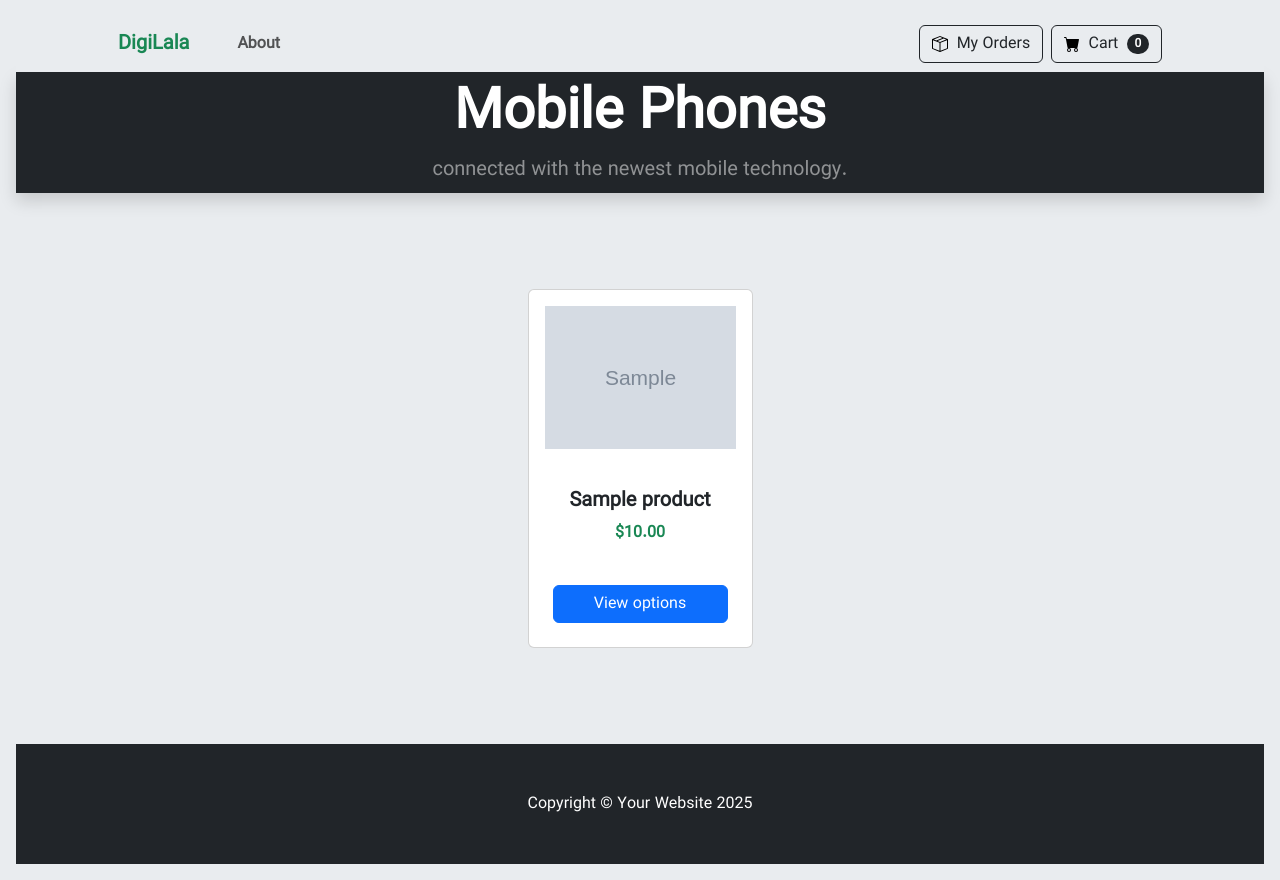
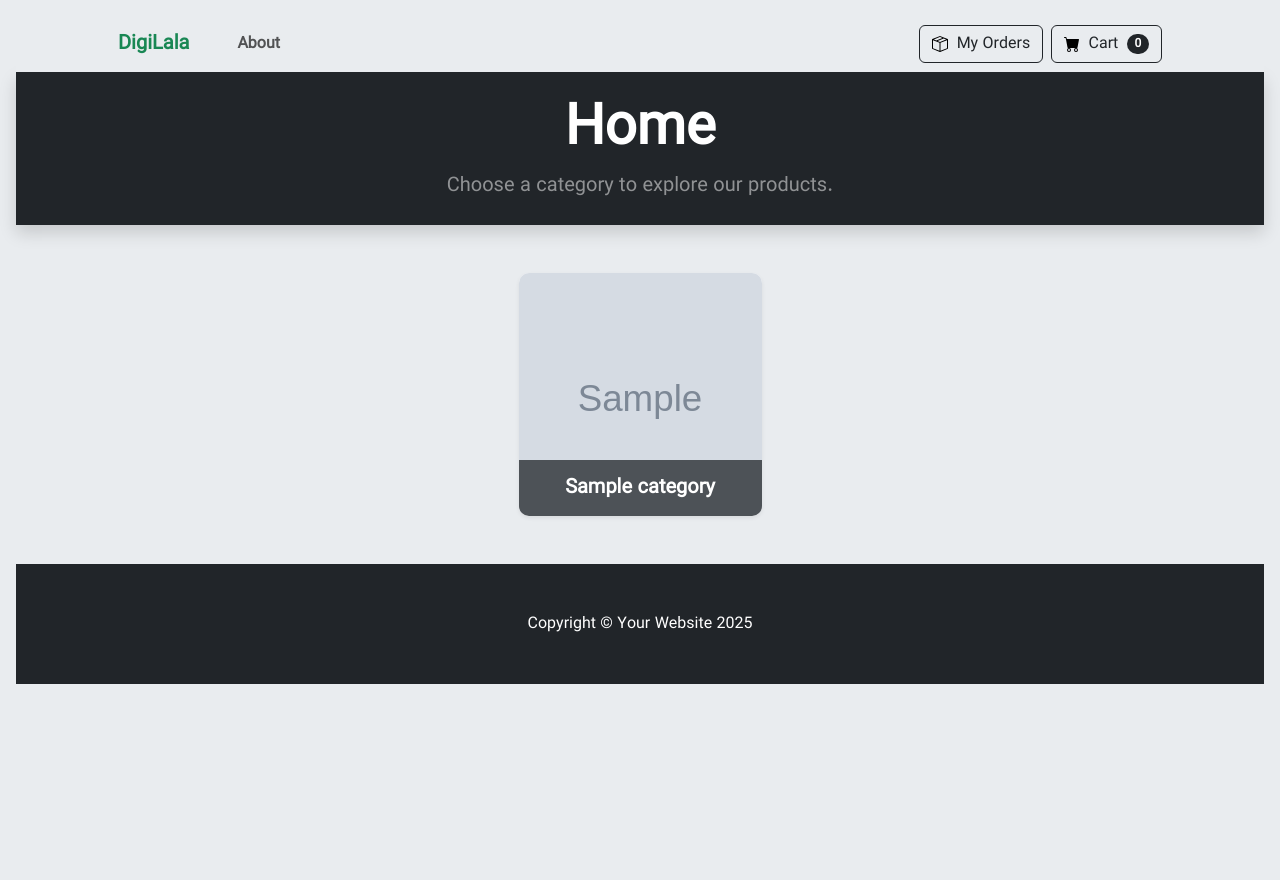
Before and after one commit to AmirPR0/django-ecommerce, a Django app: page / in a window 1280 px wide. After the commit the page ends 684 px from the top, so only its background shows below. Run offline with Django 5.2, Linux system fonts and the light colour scheme; tables that the repository leaves empty hold one stand-in row (values such as "Sample post"); grey boxes marked "Sample" are stand-in pictures; some libraries are stand-ins or nearby versions; some web fonts are replaced.

Commit message:
Complete category and product management

```diff
--- a/shop/static/shop/css/index.css
+++ b/shop/static/shop/css/index.css
@@ -1,8 +1,29 @@
 .card {
-    transition: all 0.3s ease;
+    transition: transform 0.3s ease, box-shadow 0.3s ease;
+    border-radius: 10px;
+    overflow: hidden;
 }
 
 .card:hover {
     transform: translateY(-5px);
-    box-shadow: 0 10px 25px black;
+    box-shadow: 0 10px 25px rgba(0, 0, 0, 0.2);
 }
+
+
+/* Product Images */
+
+.card-img-top {
+    height: 250px;
+    object-fit: cover;
+}
+
+
+/* Category Images */
+
+.ratio img {
+    transition: transform 0.3s ease;
+}
+
+.card:hover .ratio img {
+    transform: scale(1.05);
+}
--- a/shop/templates/shop/index.html
+++ b/shop/templates/shop/index.html
@@ -7,26 +7,49 @@
 <link rel="stylesheet" href="{% static "shop/css/index.css" %}">
 {% endblock css_files %}
 
-{% block page_title %}{% endblock page_title %}
+{% block page_title %}
+
+    {% if category %}
+        {{ category.name }}
+    {% else %}
+        Home
+    {% endif %}
+
+{% endblock page_title %}
 
 {% block page_content %}
 
-<!-- Header-->
-<header class="bg-dark py-1 bg-dark shadow">
-    <div class="container px-4 px-lg-5 my-1">
+
+{% if category %}
+
+    <!-- Category Header -->
+
+    <header class="bg-dark py-4 shadow">
+
+        <div class="container px-4 px-lg-5">
+
             <div class="text-center text-white">
-            <h1 class="display-4 fw-bolder">Mobile Phones</h1>
+
+                <h1 class="display-4 fw-bolder">
+                    {{ category.name }}
+                </h1>
 
                 <p class="lead fw-normal text-white-50 mb-0">
-                connected with the newest mobile technology.
+                    Explore products in this category.
                 </p>
+
             </div>
+
         </div>
+
     </header>
 
-<!-- Section-->
+
+    <!-- Category Products -->
+
     <section class="py-5">
-    <div class="container px-4 px-lg-5 mt-5">
+
+        <div class="container px-4 px-lg-5">
 
             <div class="row gx-4 gx-lg-5 row-cols-2 row-cols-md-3 row-cols-xl-4 justify-content-center">
 
@@ -34,42 +57,60 @@
 
                     <div class="col mb-5">
 
-                    <div class="card h-100 {% if product.remaining_stock == 0 %}opacity-50{% endif %}">
+                        <div class="card h-100 shadow-sm
+                            {% if product.remaining_stock == 0 %}
+                                opacity-50
+                            {% endif %}
+                        ">
 
-                        <!-- Product image-->
+                            <!-- Product Image -->
+
+                            {% if product.image %}
+
                                 <img
-                            class="card-img-top p-3"
+                                    class="card-img-top"
                                     src="{{ product.image.url }}"
                                     alt="{{ product.name }}"
-                        />
+                                >
 
-                        <!-- Product details-->
+                            {% else %}
+
+                                <div class="bg-secondary text-white d-flex align-items-center justify-content-center"
+                                     style="height: 250px;">
+
+                                    <i class="bi bi-image fs-1"></i>
+
+                                </div>
+
+                            {% endif %}
+
+
+                            <!-- Product Details -->
+
                             <div class="card-body p-4">
 
                                 <div class="text-center">
 
-                                <!-- Product name-->
                                     <h5 class="fw-bolder">
                                         {{ product.name }}
                                     </h5>
 
-                                <!-- Product price-->
-                                <p class="text-success fw-bold mt-2">
-                                    ${{ product.price }}
+                                    <p class="mb-2">
+                                        {{ product.price }}
                                     </p>
 
-                                <!-- Stock status-->
-                                {% if product.remaining_stock == 0 %}
 
-                                    <p class="text-danger fw-bold">
+                                    {% if product.remaining_stock > 0 and product.remaining_stock <= 5 %}
+
+                                        <small class="text-warning fw-bold">
+                                            Only {{ product.remaining_stock }} left
+                                        </small>
+
+                                    {% elif product.remaining_stock == 0 %}
+
+                                        <small class="text-danger fw-bold">
                                             Out of stock
-                                    </p>
-
-                                {% elif product.remaining_stock <= 5 %}
-
-                                    <p class="text-warning fw-bold">
-                                        Only {{ product.remaining_stock }} left
-                                    </p>
+                                        </small>
 
                                     {% endif %}
 
@@ -77,7 +118,9 @@
 
                             </div>
 
-                        <!-- Product actions-->
+
+                            <!-- Product Actions -->
+
                             <div class="card-footer p-4 pt-0 border-top-0 bg-transparent">
 
                                 <div class="text-center">
@@ -85,20 +128,20 @@
                                     {% if product.remaining_stock > 0 %}
 
                                         <a
-                                        class="btn btn-primary mt-auto w-100"
-                                        href="{% url "product_details" product.slug %}"
+                                            class="btn btn-outline-dark mt-auto"
+                                            href="{% url 'product_details' product.slug %}"
                                         >
-                                        View options
+                                            View Product
                                         </a>
 
                                     {% else %}
 
-                                    <button
-                                        class="btn btn-secondary mt-auto w-100"
-                                        disabled
+                                        <a
+                                            class="btn btn-outline-secondary mt-auto pe-none"
+                                            aria-disabled="true"
                                         >
-                                        Out of stock
-                                    </button>
+                                            Out of Stock
+                                        </a>
 
                                     {% endif %}
 
@@ -110,12 +153,128 @@
 
                     </div>
 
+                {% empty %}
+
+                    <div class="text-center py-5">
+
+                        <h4 class="text-muted">
+                            No products available in this category.
+                        </h4>
+
+                    </div>
+
                 {% endfor %}
 
             </div>
 
         </div>
+
     </section>
+
+
+{% else %}
+
+
+    <!-- Home Header -->
+
+    <header class="bg-dark py-4 shadow">
+
+        <div class="container px-4 px-lg-5">
+
+            <div class="text-center text-white">
+
+                <h1 class="display-4 fw-bolder">
+                    Home
+                </h1>
+
+                <p class="lead fw-normal text-white-50 mb-0">
+                    Choose a category to explore our products.
+                </p>
+
+            </div>
+
+        </div>
+
+    </header>
+
+
+    <!-- Categories -->
+
+    <section class="py-5">
+
+        <div class="container px-4 px-lg-5">
+
+            <div class="row justify-content-center g-4">
+
+                {% for category_item in categories %}
+
+                    <div class="col-10 col-sm-6 col-md-4 col-lg-3">
+
+                        <a
+                            href="{% url 'category_products' category_item.slug %}"
+                            class="text-decoration-none"
+                        >
+
+                            <div class="card h-100 shadow-sm border-0 position-relative overflow-hidden">
+
+                                {% if category_item.image %}
+
+                                    <div class="ratio ratio-1x1">
+
+                                        <img
+                                            src="{{ category_item.image.url }}"
+                                            class="card-img-top object-fit-cover"
+                                            alt="{{ category_item.name }}"
+                                        >
+
+                                    </div>
+
+                                {% else %}
+
+                                    <div class="ratio ratio-1x1 bg-secondary d-flex align-items-center justify-content-center">
+
+                                        <i class="bi bi-image text-white fs-1"></i>
+
+                                    </div>
+
+                                {% endif %}
+
+
+                                <div class="position-absolute bottom-0 start-0 w-100 bg-dark bg-opacity-75 text-white text-center py-3">
+
+                                    <h5 class="fw-bold mb-0">
+                                        {{ category_item.name }}
+                                    </h5>
+
+                                </div>
+
+                            </div>
+
+                        </a>
+
+                    </div>
+
+                {% empty %}
+
+                    <div class="text-center py-5">
+
+                        <h4 class="text-muted">
+                            No categories available.
+                        </h4>
+
+                    </div>
+
+                {% endfor %}
+
+            </div>
+
+        </div>
+
+    </section>
+
+
+{% endif %}
+
 
 {% endblock page_content %}
 
--- a/shop/urls.py
+++ b/shop/urls.py
@@ -4,6 +4,8 @@ from . import views
 
 urlpatterns = [
     path('', views.index, name='home_page'),
+    # صفحه محصولات یک Category
+    path('category/<slug:slug>/', views.category_products, name='category_products'),
     path('<slug:slug>', views.product_details_view, name='product_details'),
     path('add-to-cart/<slug:slug>/', views.add_to_cart, name='add_to_cart'),
     path('cart/', views.cart_view, name='cart_view'),
--- a/shop/views.py
+++ b/shop/views.py
@@ -2,13 +2,38 @@ from django.shortcuts import render, redirect
 from django.http import Http404
 from django.db import transaction
 
-from .models import Product, Order, OrderItem
+from .models import Category, Product, Order, OrderItem
 
 
 def index(request):
+    # دریافت دسته‌بندی‌های فروشگاه
+    categories = Category.objects.all()
+
+    # دریافت سبد خرید از Session
     cart = request.session.get('cart', [])
 
-    products = Product.objects.filter(is_available=True)
+    # نمایش صفحه Home
+    return render(request, 'shop/index.html', {
+        'categories': categories,
+        'caller_view': 'home',
+        'cart': cart
+    })
+
+
+def category_products(request, slug):
+    try:
+        category = Category.objects.get(slug=slug)
+    except Category.DoesNotExist:
+        raise Http404
+
+    cart = request.session.get('cart', [])
+
+    categories = Category.objects.all()
+
+    products = Product.objects.filter(
+        category=category,
+        is_available=True
+    )
 
     for product in products:
         product_in_cart = next(
@@ -29,7 +54,9 @@ def index(request):
 
     return render(request, 'shop/index.html', {
         'products': products,
-        'caller_view': 'home',
+        'category': category,
+        'categories': categories,
+        'caller_view': 'category',
         'cart': cart
     })
 
@@ -46,10 +73,7 @@ def product_details_view(request, slug):
     cart = request.session.get('cart', [])
 
     related_products = Product.objects.filter(
-        is_available=True
-    ).exclude(
-        id=product.id
-    )
+        category=product.category, is_available=True).exclude(id=product.id)
 
     return render(request, 'shop/product_details.html', {
         'product': product,
```
Also changed, not shown: shop/admin.py (+84 -3 lines), shop/models.py (+86 -5 lines), shop/migrations/0005_category_product_category.py (added), shop/migrations/0006_alter_product_category.py (added), shop/migrations/0007_category_image.py (added). Lines whose indentation alone changed are shown as unchanged.
